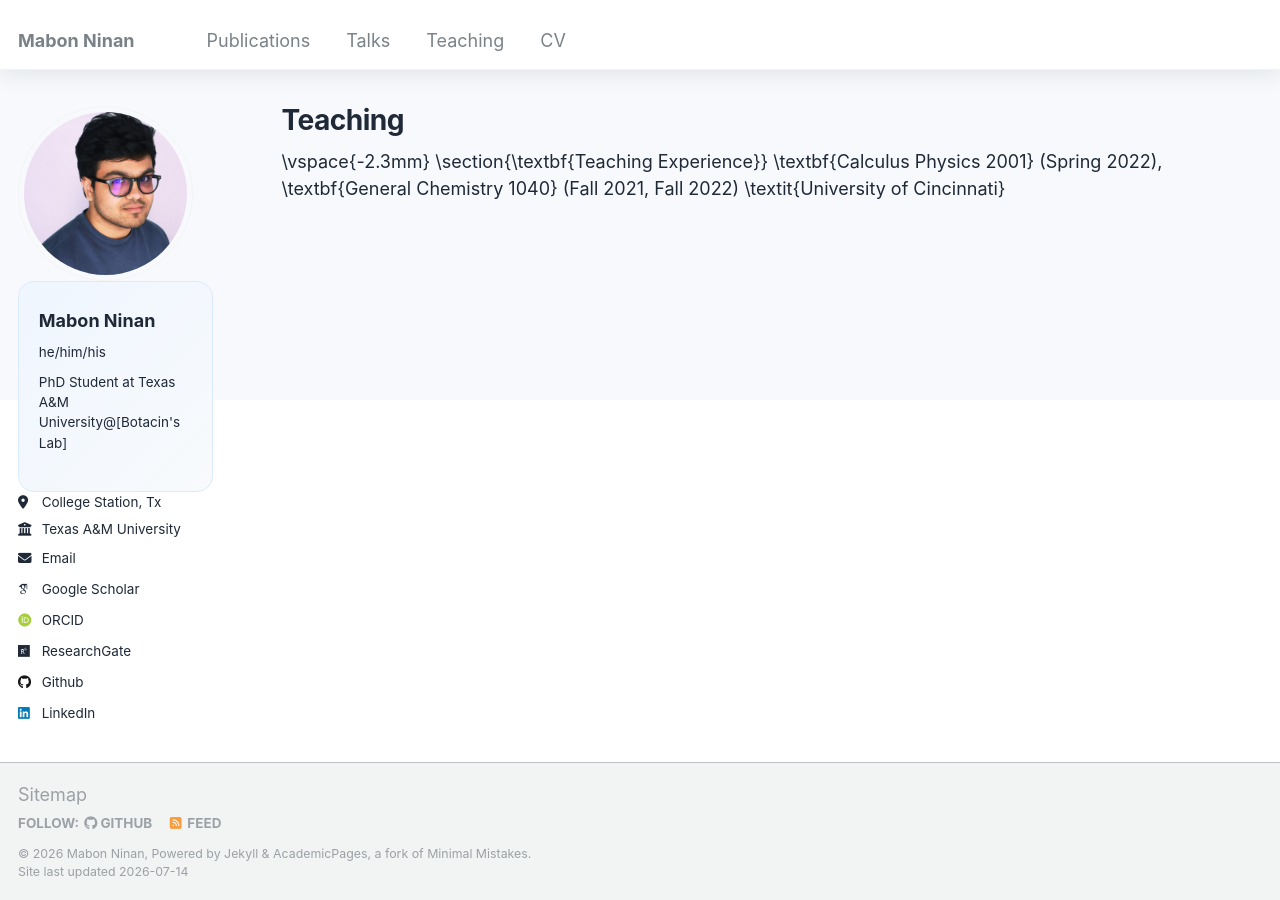
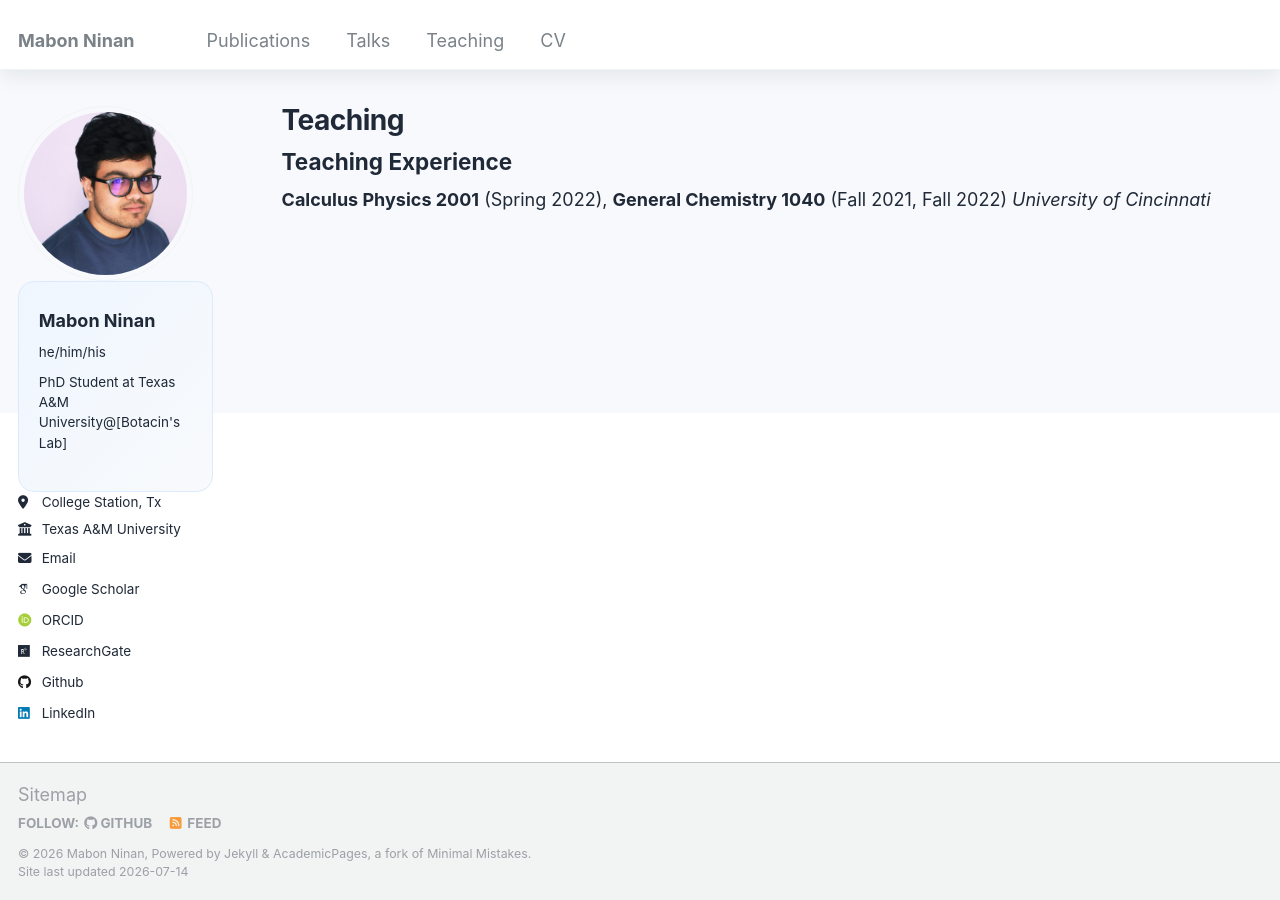
Before and after one commit to ninanmm/ninanmm.github.io, a Jekyll site: the page built from _pages/teaching.html, in a window 1280 px wide. Built offline with Jekyll 4.4.1, drawn with Linux system fonts in a browser that asks for light colours; some web fonts are replaced.

Commit message:
fix to teaching

```diff
--- a/_pages/teaching.html
+++ b/_pages/teaching.html
@@ -7,6 +7,5 @@ author_profile: true
 
 {% include base_path %}
 
-\vspace{-2.3mm}
-\section{\textbf{Teaching Experience}}
-\textbf{Calculus Physics 2001} (Spring 2022), \textbf{General Chemistry 1040} (Fall 2021, Fall 2022) \textit{University of Cincinnati}
+<h2 style="margin-top: 0.2rem; margin-bottom: 0.6rem;"><strong>Teaching Experience</strong></h2>
+<p style="margin: 0; line-height: 1.6;"><strong>Calculus Physics 2001</strong> (Spring 2022), <strong>General Chemistry 1040</strong> (Fall 2021, Fall 2022) <em>University of Cincinnati</em></p>
```
